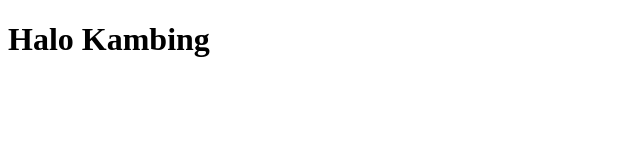
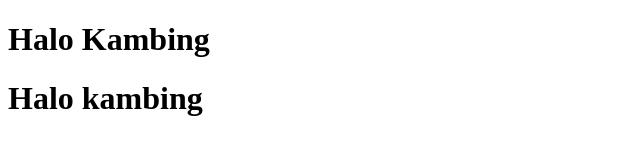
Before and after one commit to Topax-dev/project-1-version-control, a plain HTML site: page index.html in a window 1280 px wide. Shown: the whole page, without its empty margins (0-640 px from the left). Drawn offline with Linux system fonts and the light colour scheme.

Commit message:
halo kambing jadi 2

```diff
--- a/index.html
+++ b/index.html
@@ -7,5 +7,6 @@
 </head>
 <body>
     <h1>Halo Kambing</h1>
+    <h1>Halo kambing</h1>
 </body>
 </html>
```
